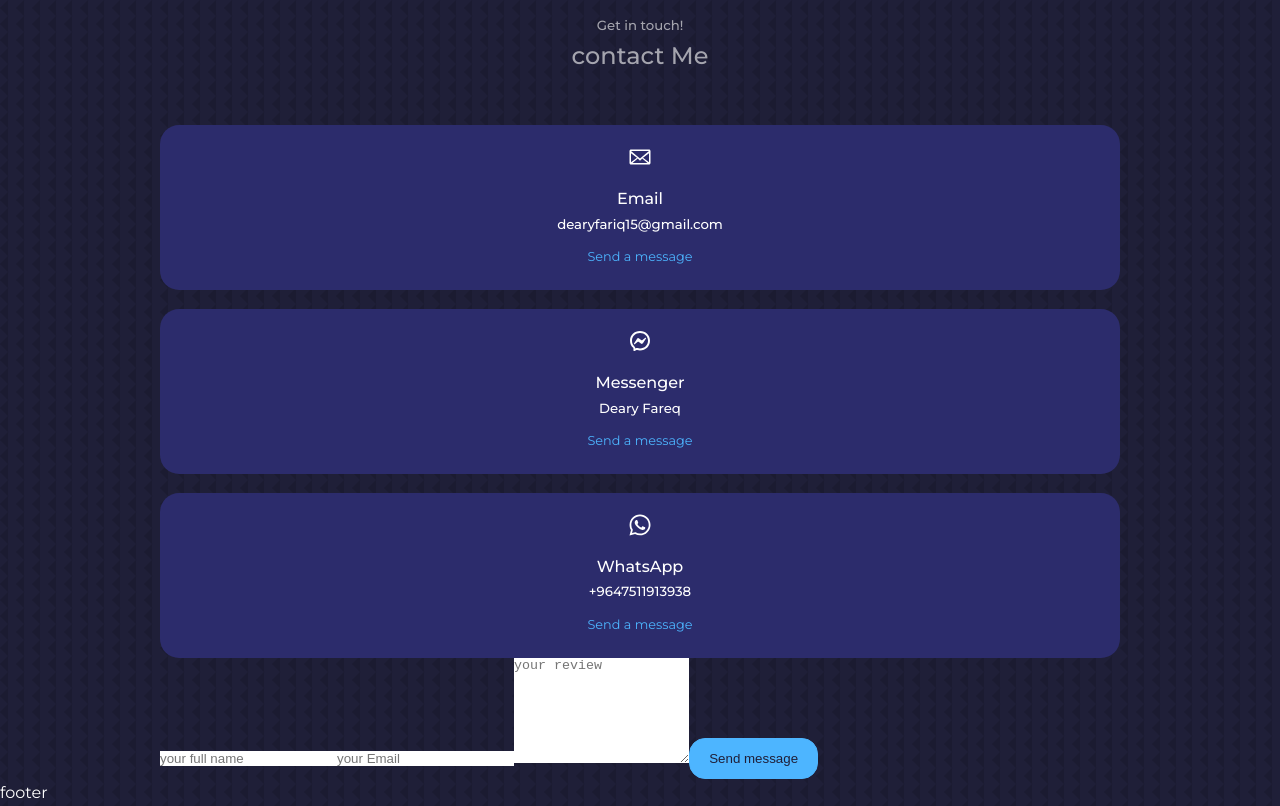
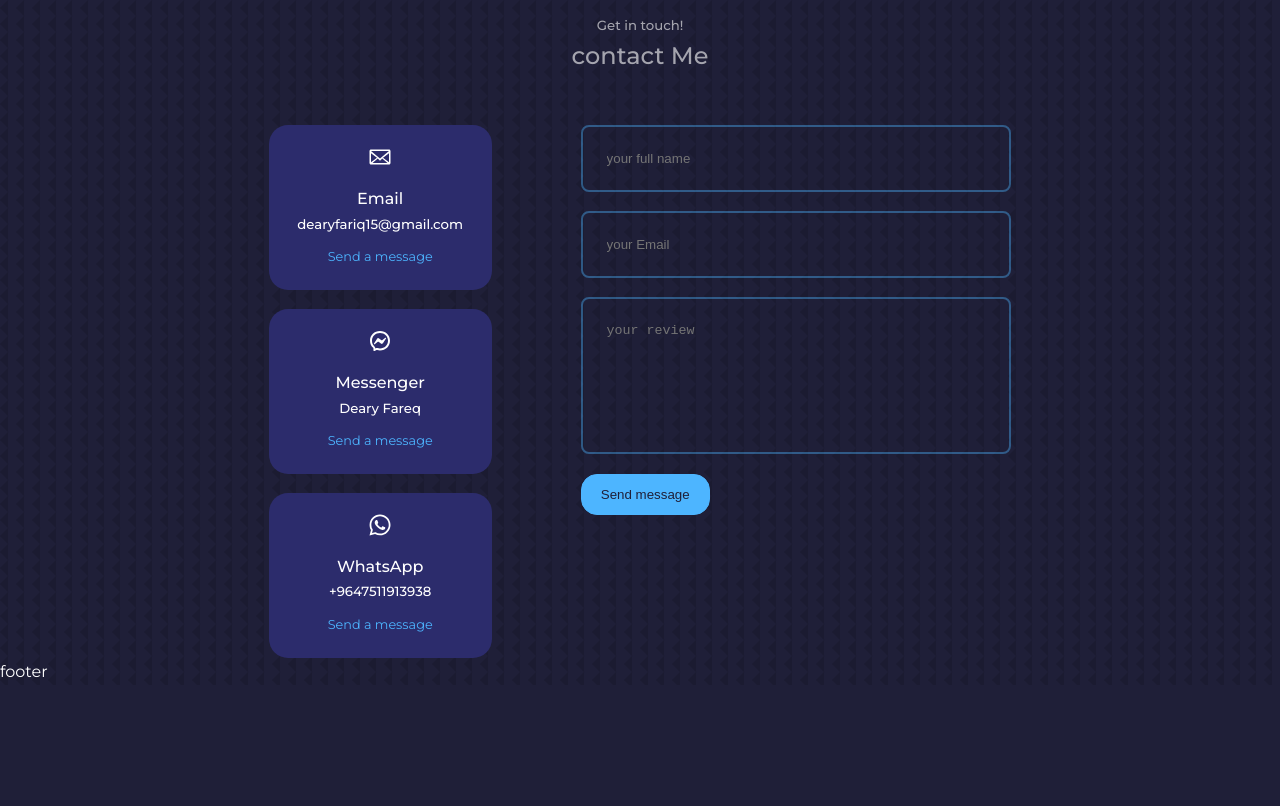
Before and after one commit to dearyfareq/capstone, a React (Create React App) app in the folder capstone/: page / in a window 1280 px wide. Shown: the part 4880-5686 px from the top of the page. After the commit the page ends 5565 px from the top, so only its background shows below. Built offline with nearby package versions, Linux system fonts and the light colour scheme.

Commit message:
finished form CSS

```diff
--- a/capstone/src/components/contact/contact.css
+++ b/capstone/src/components/contact/contact.css
@@ -1,5 +1,5 @@
-.container .contact__container{
-    width: 50%;
+.container.contact__container{
+    width: 58%;
     display: grid;
     grid-template-columns: 30% 58%;
     gap: 12%;
@@ -30,3 +30,18 @@
     display: inline-block;
     font-size: 0.8rem;
 }
+/*------------------------form------------------------*/
+form{
+    display: flex;
+    flex-direction: column;
+    gap: 1.2rem;
+}
+input, textarea{
+    width: 100%;
+    padding: 1.5rem;
+    border-radius: 0.5rem;
+    background: transparent;
+    border: 2px solid var(--color-prime-var);
+    resize: none;
+    color: azure;
+}
```
